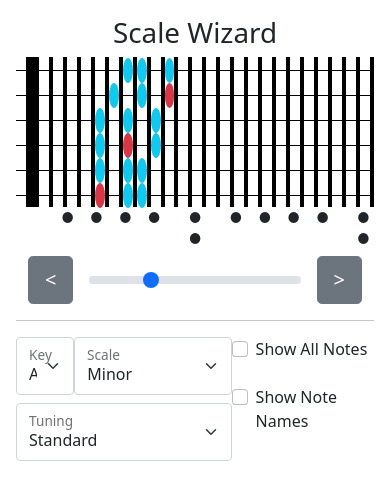
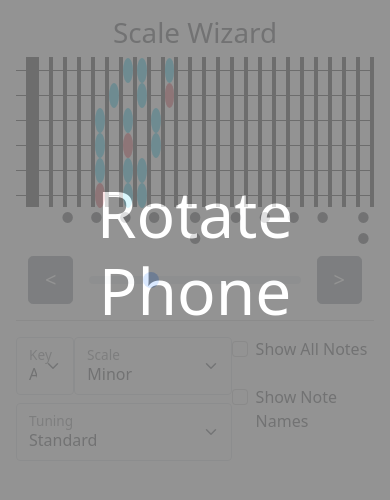
Before and after one commit to AlasdairWallaceMackie/scale-wizard, a React (Create React App) app: page / in a window 390 px wide. Shown: the top 500 px of the page. Built offline with nearby package versions, Linux system fonts and the light colour scheme.

Commit message:
Show RotatePhoneOverlay if on mobile vertical view

```diff
--- a/src/App.css
+++ b/src/App.css
@@ -1,3 +1,22 @@
+#rotate-phone-overlay{
+    position: fixed;
+    width: 100%;
+    height: 100%;
+    background-color: gray;
+    color: white;
+    text-align: center;
+    vertical-align: middle;
+    z-index: 2;
+    opacity: 85%;
+}
+.overlay-text{
+    font-size: 64px;
+    position: absolute;
+    top: 30%;
+    left: 50%;
+    transform: translate(-50%, -50%);
+}
+
 .btn:focus{
     box-shadow: none;
 }
--- a/src/App.tsx
+++ b/src/App.tsx
@@ -1,16 +1,21 @@
 import React from "react"
 
+import RotatePhoneOverlay from "./components/RotatePhoneOverlay"
 import Header from "./components/Header"
 import Fretboard from "./components/Fretboard"
 import Controls from "./components/Controls"
 
 export default function App(){
     return(
+        <>
+            <RotatePhoneOverlay />
+
             <main className="p-3">
                 <Header />
                 <Fretboard />
                 <hr />
                 <Controls />
             </main>
+        </>
     )
 }
--- /dev/null
+++ b/src/components/RotatePhoneOverlay.tsx
@@ -0,0 +1,21 @@
+import React from "react"
+
+import { WindowSizeContext } from "../context/windowSizeContext"
+import { MIN_WINDOW_SIZE } from "../data/settings"
+
+// This component will only display if the current windowWidth is smaller than MIN_WINDOW_SIZE.width
+export default function RotatePhoneOverlay(){
+    const windowWidth = React.useContext(WindowSizeContext).width
+
+    return (
+        <>
+            {windowWidth < MIN_WINDOW_SIZE.width ?
+                <div id="rotate-phone-overlay">
+                    <h1 className="overlay-text">Rotate<br/>Phone</h1>
+                </div>
+                :
+                <></>
+            }
+        </>
+    )
+}
```
Lines whose indentation alone changed are shown as unchanged.
